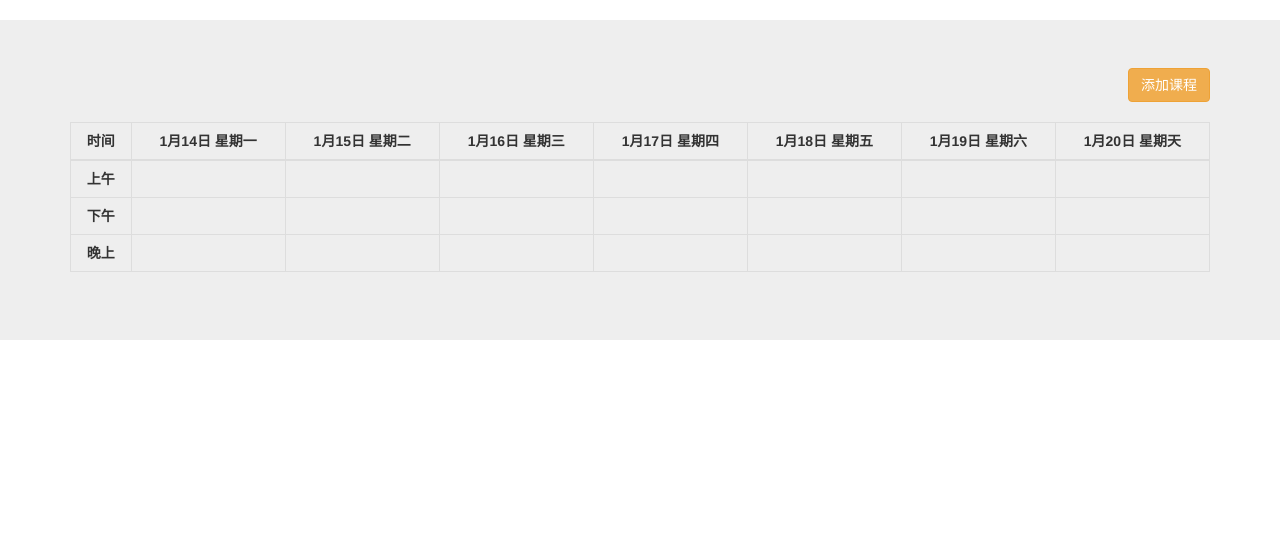
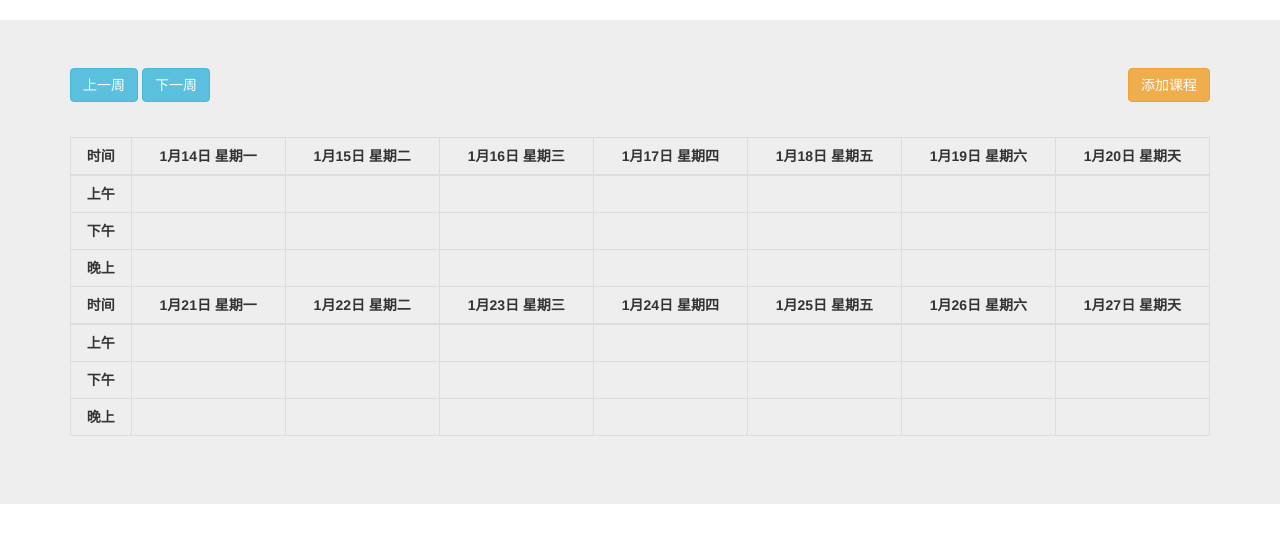
Before and after one commit to Su-yj/ClassManage, a Django app: page /lesson/schedule/ in a window 1280 px wide. Shown: the part 51-594 px from the top of the page. Run offline with Django 3.2, Linux system fonts and the light colour scheme; data comes from the database, SQL or seed files in the repository; both versions use the stored data as it was after the commit; some libraries are stand-ins or nearby versions.

Commit message:
添加查询其他星期课程

```diff
--- a/ClassManage/lesson/views.py
+++ b/ClassManage/lesson/views.py
@@ -468,38 +468,44 @@ class TeacherLessonInfoView(View):
 class ScheduleView(View):
     """课表"""
     def get(self, request):
+        date = request.GET.get('date')
+        if not date:
+            # 今天日期
+            now = datetime.date.today()
+        else:
+            now = datetime.datetime.strptime(date, '%Y-%m-%d').date()
         # 所有的课程
         lesson_of_teacher_list = LessonOfTeacher.objects.all()
-        # 获取本周第一天日期
-        now = datetime.date.today()
-        this_week_start = now - datetime.timedelta(days=now.weekday())
-        # 本周的所有课程
-        schedule = ScheduleLessonInfo.objects.filter(start__gte=this_week_start, start__lt=this_week_start+datetime.timedelta(days=7)).order_by('start', 'end')
         lesson_info_list = []
-        date_list = []
-        morning_list = []
-        afternoon_list = []
-        night_list = []
-        for day in range(7):
-            date = this_week_start + datetime.timedelta(days=day)
+        for i in range(2):
+            # 获取本周第一天日期
+            this_week_start = now - datetime.timedelta(days=now.weekday() - 7*i)
+            # 本周的所有课程
+            schedule = ScheduleLessonInfo.objects.filter(start__gte=this_week_start, start__lt=this_week_start+datetime.timedelta(days=7)).order_by('start', 'end')
+            date_list = []
+            morning_list = []
+            afternoon_list = []
+            night_list = []
+            for day in range(7):
+                date = this_week_start + datetime.timedelta(days=day)
 
-            d = '%s月%s日 %s' % (date.month, date.day, self.get_weed_day(date))
-            date_list.append(d)
+                d = '%s月%s日 %s' % (date.month, date.day, self.get_weed_day(date))
+                date_list.append(d)
 
-            schedule_date = schedule.filter(start__date=date)
-            morning = schedule_date.filter(start__hour__lte=11)
-            afternoon = schedule_date.filter(start__hour__range=(12, 16))
-            night = schedule_date.filter(start__hour__gte=17)
-            morning_list.append(morning)
-            afternoon_list.append(afternoon)
-            night_list.append(night)
-        lesson_info = {
-            'date_list': date_list,
-            'morning': morning_list,
-            'afternoon': afternoon_list,
-            'night': night_list,
-        }
-        lesson_info_list.append(lesson_info)
+                schedule_date = schedule.filter(start__date=date)
+                morning = schedule_date.filter(start__hour__lte=11)
+                afternoon = schedule_date.filter(start__hour__range=(12, 16))
+                night = schedule_date.filter(start__hour__gte=17)
+                morning_list.append(morning)
+                afternoon_list.append(afternoon)
+                night_list.append(night)
+            lesson_info = {
+                'date_list': date_list,
+                'morning': morning_list,
+                'afternoon': afternoon_list,
+                'night': night_list,
+            }
+            lesson_info_list.append(lesson_info)
 
         context = {
             'title': '课表',
--- a/ClassManage/templates/base.html
+++ b/ClassManage/templates/base.html
@@ -126,7 +126,25 @@
     <div class="jumbotron">
         <div class="container">
             <!-- Large modal -->
-            <p class="text-right"><button type="button" class="btn btn-warning" data-toggle="modal" data-target="#updateModal" onclick="setUrl()">{{ add_button }}</button></p>
+            <!--<p class="text-left">-->
+                <!--<button type="button" class="btn btn-warning" data-toggle="modal" data-target="#updateModal" onclick="prev()">上一周</button>-->
+            <!--</p>-->
+            <!--<p class="text-right"><button type="button" class="btn btn-warning" data-toggle="modal" data-target="#updateModal" onclick="setUrl()">{{ add_button }}</button></p>-->
+            <div class="row">
+                <div class="col-xs-12 col-sm-6 col-md-8">
+                    {% block search %}{% endblock search %}
+                </div>
+                <div class="col-xs-6 col-md-4">
+                    <p class="text-right"><button type="button" class="btn btn-warning" data-toggle="modal" data-target="#updateModal" onclick="setUrl()">{{ add_button }}</button></p>
+                </div>
+                <!--<div class="col-md-10">-->
+                    <!--<button type="button" class="btn btn-warning" data-toggle="modal" data-target="#updateModal" onclick="prev()">上一周</button>-->
+                <!--</div>-->
+                <!--<div class="col-md-2">-->
+                    <!--<button type="button" class="btn btn-warning" data-toggle="modal" data-target="#updateModal" onclick="setUrl()">{{ add_button }}</button>-->
+                    <!--<p class="text-right"><button type="button" class="btn btn-warning" data-toggle="modal" data-target="#updateModal" onclick="setUrl()">{{ add_button }}</button></p>-->
+                <!--</div>-->
+            </div>
             <!--模态框-->
             <form method="post" name="user" class="form-horizontal" role="form" id="form-data"  style="margin: 20px;" >
                 <div class="modal fade" id="updateModal"   tabindex="-1" role="dialog" aria-labelledby="updateModalLabel" aria-hidden="true">
--- a/ClassManage/templates/lesson/schedule.html
+++ b/ClassManage/templates/lesson/schedule.html
@@ -158,6 +158,39 @@
     function setUrl() {
         initForm();
     }
+
+    /* 获取url参数 */
+    function getUrlParam(name) {
+        var reg = new RegExp("(^|&)" + name + "=([^&]*)(&|$)"); //构造一个含有目标参数的正则表达式对象
+        var r = window.location.search.substr(1).match(reg);  //匹配目标参数
+        if (r != null) return unescape(r[2]); return null; //返回参数值
+    }
+
+    /* 获取当前日期 */
+    function getFormatDate(date, n){
+        var date = date;
+        var year,month,day ;
+        date.setDate(date.getDate()+n*7);
+        year = date.getFullYear();
+        month = date.getMonth()+1;
+        day = date.getDate() ;
+        s = year + '-' + ( month < 10 ? ( '0' + month ) : month ) + '-' + ( day < 10 ? ( '0' + day ) : day) ;
+        return s ;
+    }
+
+    function week(num) {
+        var strDate = getUrlParam('date');
+        if(strDate==null){
+            date = new Date();
+        }
+        else{
+            date = new Date(Date.parse(strDate));
+        }
+        date = getFormatDate(date, num);
+        url = location.pathname + '?date=' + date;
+        window.location.href = url;
+    }
+
 {% endblock script %}
 
 {% block checkForm %}
@@ -190,6 +223,11 @@
         </ul>
     </li>
 {% endblock navbar %}
+
+{% block search %}
+<button type="button" class="btn btn-info" onclick="week(-1)">上一周</button>
+<button type="button" class="btn btn-info" onclick="week(1)">下一周</button>
+{% endblock search %}
 
 {% block modal_form %}
     <form action="" class="form-horizontal">
@@ -246,10 +284,15 @@
             {% for morning in lesson_info.morning %}
             <td class="text-muted">
                 {% for lesson in morning %}
-                <div class="lesson" data-toggle="modal" data-target="#updateModal" onclick="update({{ lesson.id }})">
-                    <div class="lesson_info">{{ lesson.lesson_of_teacher }}</div>
-                    <div class="start_time">开始时间 {{ lesson.start|date:'m-d H:i' }}</div>
-                    <div class="end_time">结束时间 {{ lesson.end|date:'m-d H:i' }}</div>
+                <div class="lesson">
+                    <div data-toggle="modal" data-target="#updateModal" onclick="update({{ lesson.id }})">
+                        <div class="lesson_info">{{ lesson.lesson_of_teacher }}</div>
+                        <div class="start_time">{{ lesson.start|date:'m-d H:i' }}</div>
+                        <div class="end_time">{{ lesson.end|date:'m-d H:i' }}</div>
+                    </div>
+                    <div>
+                        <button type="button" class="btn btn-danger btn-xs" onclick="delete_one({{ lesson.id }})">删除</button>
+                    </div>
                 </div>
                 {% endfor %}
             </td>
@@ -260,10 +303,15 @@
             {% for afternoon in lesson_info.afternoon %}
             <td class="text-muted">
                 {% for lesson in afternoon %}
-                <div class="lesson" data-toggle="modal" data-target="#updateModal" onclick="update({{ lesson.id }})">
-                    <div class="lesson_info">{{ lesson.lesson_of_teacher }}</div>
-                    <div class="start_time">开始时间 {{ lesson.start|date:'m-d H:i' }}</div>
-                    <div class="end_time">结束时间 {{ lesson.end|date:'m-d H:i' }}</div>
+                <div class="lesson">
+                    <div data-toggle="modal" data-target="#updateModal" onclick="update({{ lesson.id }})">
+                        <div class="lesson_info">{{ lesson.lesson_of_teacher }}</div>
+                        <div class="start_time">{{ lesson.start|date:'m-d H:i' }}</div>
+                        <div class="end_time">{{ lesson.end|date:'m-d H:i' }}</div>
+                    </div>
+                    <div>
+                        <button type="button" class="btn btn-danger btn-xs" onclick="delete_one({{ lesson.id }})">删除</button>
+                    </div>
                 </div>
                 {% endfor %}
             </td>
@@ -274,10 +322,15 @@
             {% for night in lesson_info.night %}
             <td class="text-muted">
                 {% for lesson in night %}
-                <div class="lesson" data-toggle="modal" data-target="#updateModal" onclick="update({{ lesson.id }})">
-                    <div class="lesson_info">{{ lesson.lesson_of_teacher }}</div>
-                    <div class="start_time">开始时间 {{ lesson.start|date:'m-d H:i' }}</div>
-                    <div class="end_time">结束时间 {{ lesson.end|date:'m-d H:i' }}</div>
+                <div class="lesson">
+                    <div data-toggle="modal" data-target="#updateModal" onclick="update({{ lesson.id }})">
+                        <div class="lesson_info">{{ lesson.lesson_of_teacher }}</div>
+                        <div class="start_time">{{ lesson.start|date:'m-d H:i' }}</div>
+                        <div class="end_time">{{ lesson.end|date:'m-d H:i' }}</div>
+                    </div>
+                    <div>
+                        <button type="button" class="btn btn-danger btn-xs" onclick="delete_one({{ lesson.id }})">删除</button>
+                    </div>
                 </div>
                 {% endfor %}
             </td>
```
Also changed, not shown: ClassManage/db.sqlite3.
